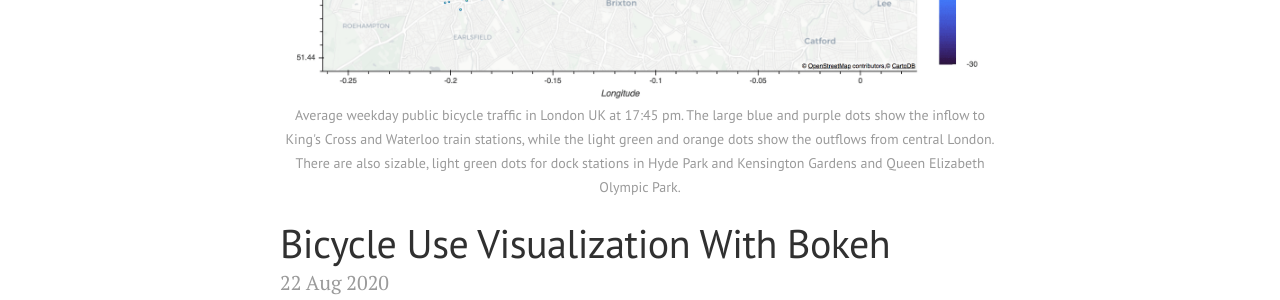
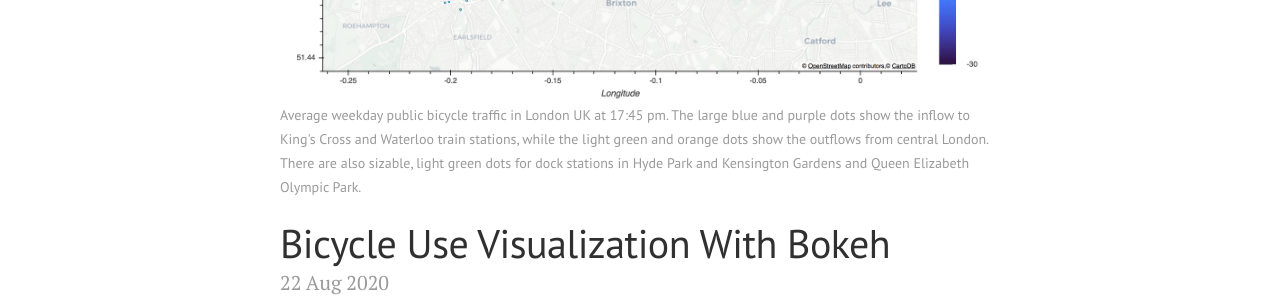
Before and after one commit to capac/personal-homepage, a Jekyll site: the page built from blog/index.html, in a window 1280 px wide. Shown: the part 498-798 px from the top of the page. Built offline with Jekyll 4.4.1, drawn with Linux system fonts in a browser that asks for light colours; the list of posts is cut into pages by our own code.

Commit message:
Image caption text is left aligned

```diff
--- a/blog/index.html
+++ b/blog/index.html
@@ -10,7 +10,7 @@ title: Blog
           <img src="{{ site.baseurl }}{{ post.image }}">
         {% endif %}
         {% if post.caption %}
-          <div style="width:image width px; font-size:80%; text-align:center;"><span class="footnote">{{ post.caption }}</a></span></div>
+          <div style="width:image width px; font-size:80%; text-align:left;"><span class="footnote">{{ post.caption }}</a></span></div>
         {% endif %}
         {% if post.image-url %}
           {% if post.image-source %}
```
